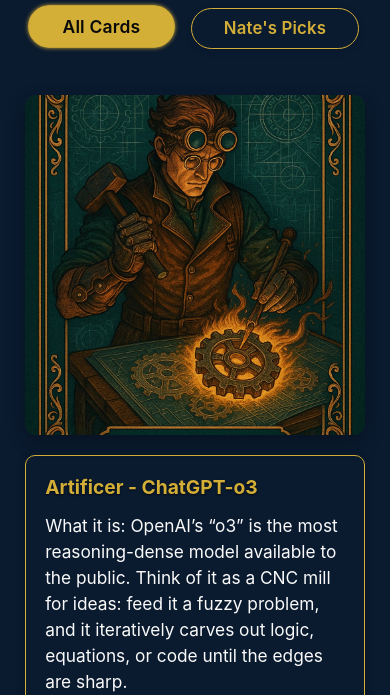
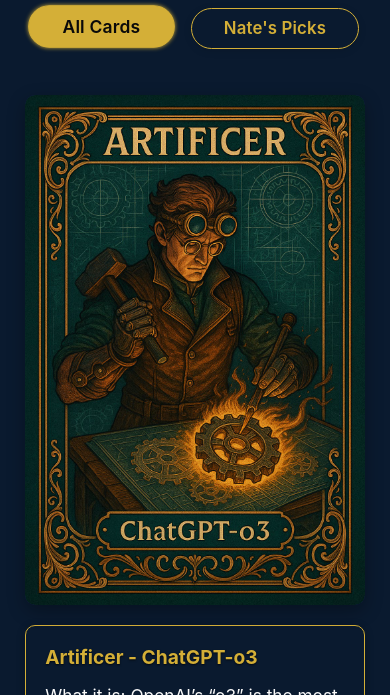
Before and after one commit to Cursed-Stegosaurus/ai-battle-cards, a plain HTML site: page index.html in a window 390 px wide. Shown: the part 149-844 px from the top of the page. Drawn offline with Linux system fonts and the light colour scheme.

Commit message:
Fix mobile card image clipping: use object-fit: contain and 2:3 aspect ratio container

```diff
--- a/styles/simple-cards.css
+++ b/styles/simple-cards.css
@@ -195,7 +195,7 @@
   .card-stack {
     width: 90vw;
     max-width: 340px;
-    height: 340px;
+    height: 510px;
     margin: 1.2rem auto 1.2rem auto;
     background: transparent;
     display: flex;
@@ -207,7 +207,7 @@
     width: 100%;
     height: 100%;
     max-width: 340px;
-    max-height: 340px;
+    max-height: 510px;
     border-radius: 10px;
     background: var(--card-background);
     box-shadow: 0 6px 18px var(--shadow-color);
@@ -220,7 +220,7 @@
   .stack-card img {
     width: 100%;
     height: 100%;
-    object-fit: cover;
+    object-fit: contain;
     background: transparent;
     border-radius: 10px;
     pointer-events: none;
```
